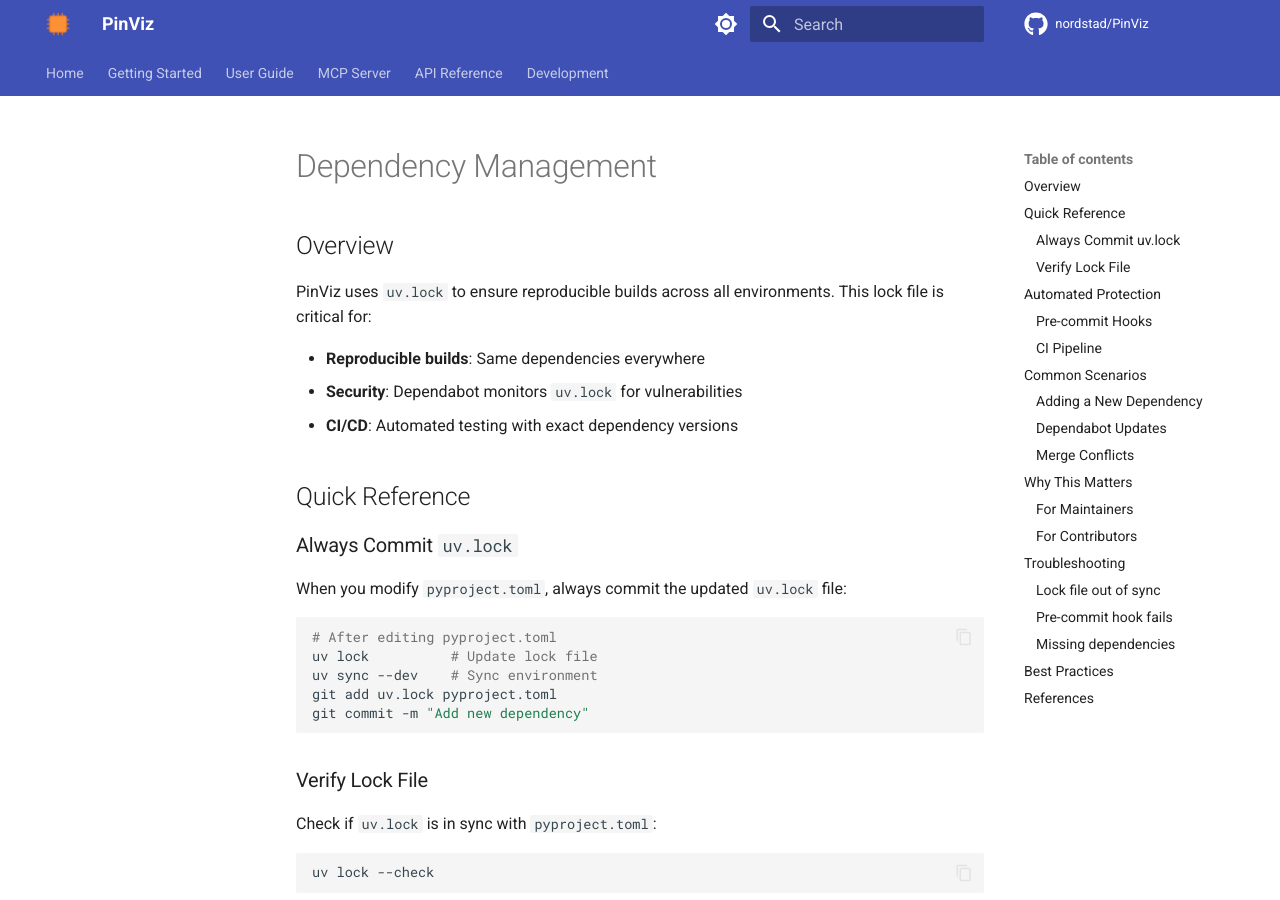
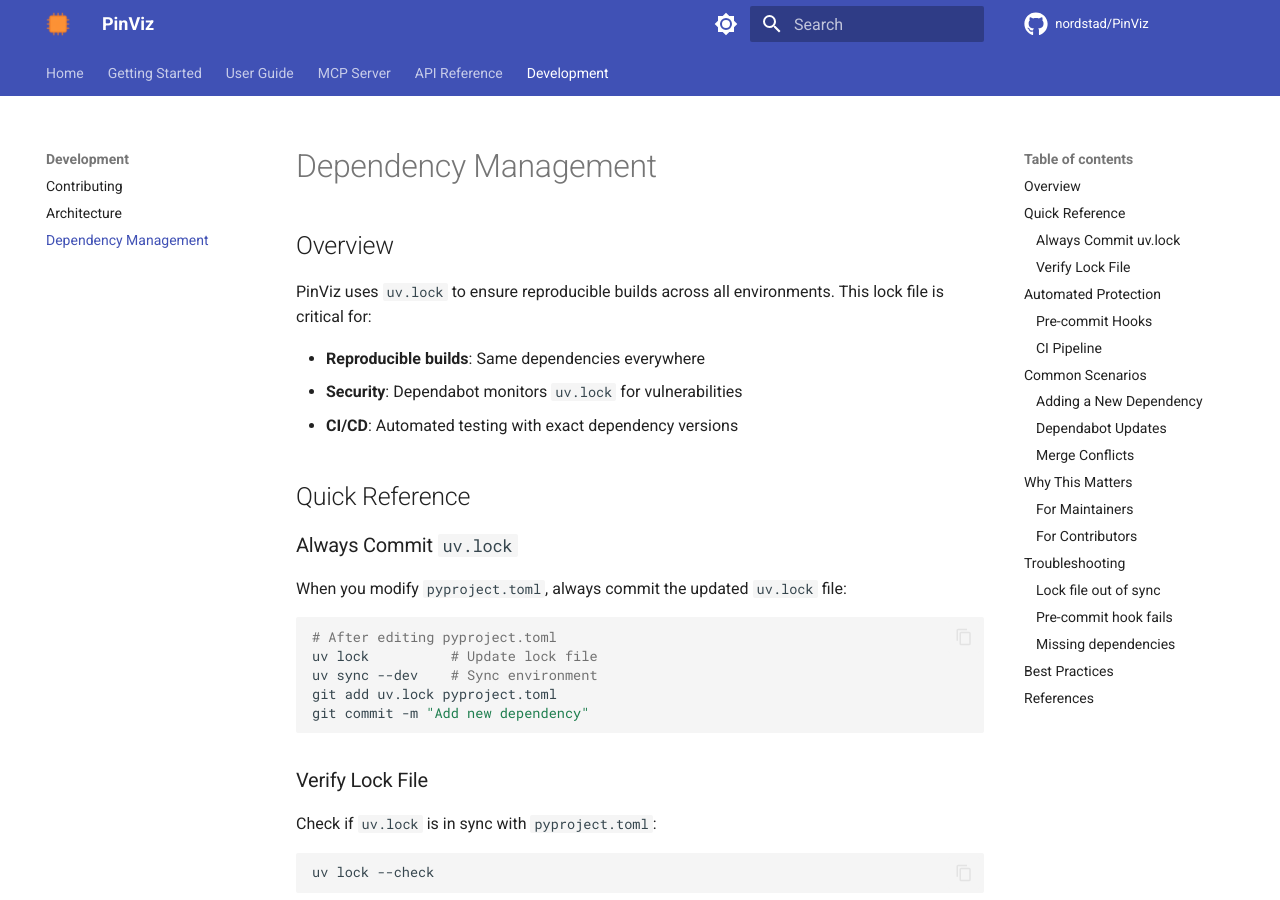
Before and after one commit to nordstad/PinViz, an MkDocs documentation site: the page built from docs/development/dependency-management.md, in a window 1280 px wide and 900 px high. Built offline with MkDocs 1.6.1 and Material for MkDocs 9.7.7, drawn with Linux system fonts in a browser that asks for light colours; comment, search, counter and statistics services are not loaded; part of the change alters nothing that is shown.

Commit message:
Fix docs build: update links and add to navigation
- Change relative links to absolute GitHub URLs in dependency-management.md
- Add dependency-management.md to mkdocs navigation
- Fixes docs build failure in strict mode

🤖 Generated with [Claude Code](https://claude.com/claude-code)

Co-Authored-By: Claude <noreply@anthropic.com>

```diff
--- a/docs/development/dependency-management.md
+++ b/docs/development/dependency-management.md
@@ -169,6 +169,6 @@ uv sync --dev
 ## References
 
 - [uv Documentation](https://docs.astral.sh/uv/)
-- [Dependabot Configuration](../.github/dependabot.yml)
-- [Pre-commit Configuration](../.pre-commit-config.yaml)
-- [CI Workflow](../.github/workflows/ci.yml)
+- [Dependabot Configuration](https://github.com/nordstad/PinViz/blob/main/.github/dependabot.yml)
+- [Pre-commit Configuration](https://github.com/nordstad/PinViz/blob/main/.pre-commit-config.yaml)
+- [CI Workflow](https://github.com/nordstad/PinViz/blob/main/.github/workflows/ci.yml)
--- a/mkdocs.yml
+++ b/mkdocs.yml
@@ -100,6 +100,7 @@ nav:
   - Development:
       - Contributing: development/contributing.md
       - Architecture: development/architecture.md
+      - Dependency Management: development/dependency-management.md
 
 extra:
   social:
```
